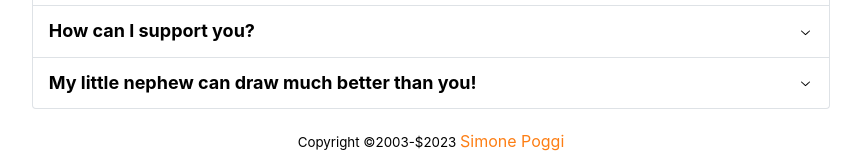
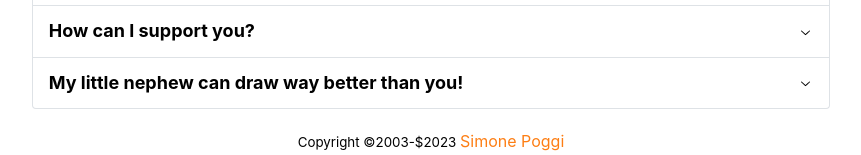
Before and after one commit to motocarota/aoqtd.com, a Next.js app: page /faq in a window 1280 px wide. Shown: the part 641-796 px from the top of the page, without its empty margins (209-1070 px from the left). Built offline with nearby package versions, Linux system fonts and the light colour scheme.

Commit message:
mc
Former-commit-id: 414dd2806daf7dfd00ee1763000759ec1477a769 [formerly a516346697b2daa9dd29a4d111d0ffc5d1e04e2e]
Former-commit-id: 077e0697734ae22ec2d74f7bca662dd1847518f7

```diff
--- a/pages/faq.js
+++ b/pages/faq.js
@@ -67,7 +67,7 @@ const pageContent = {
 				),
 			},
 			{
-				q: 'My little nephew can draw much better than you!',
+				q: 'My little nephew can draw way better than you!',
 				a: (
 					<Text>
 						This is not a question and your nephew is dead meat already.
```
